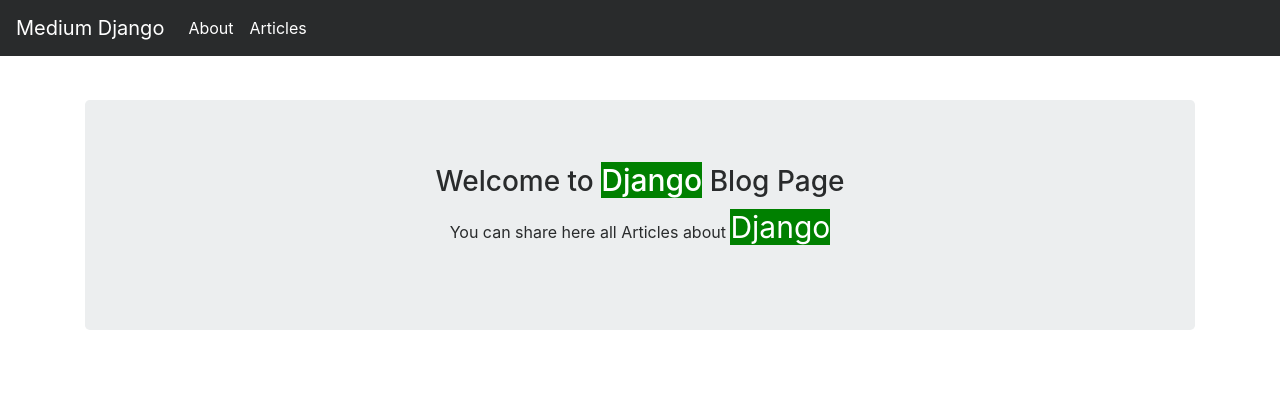
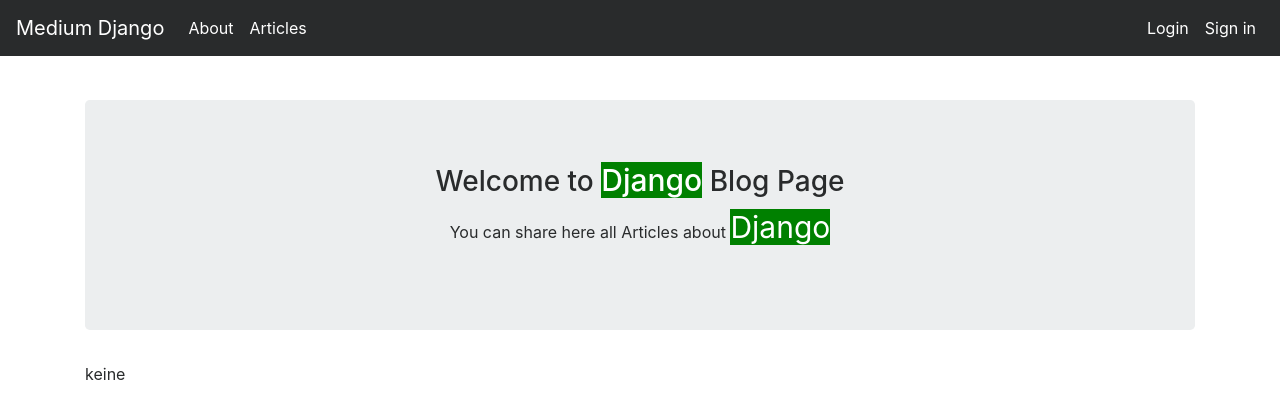
Before and after one commit to ysfoz/django_Portal, a Django app: page / in a window 1280 px wide. Shown: the top 419 px of the page. Run offline with Django 3.2, Linux system fonts and the light colour scheme; some libraries are stand-ins or nearby versions.

Commit message:
added buttons to navbar

```diff
--- a/src/templates/includes/navbar.html
+++ b/src/templates/includes/navbar.html
@@ -1,13 +1,18 @@
-
 {% block body %}
 
-
-
 <nav class="navbar navbar-toggleable-md navbar-inverse fixed-top bg-inverse">
-    <button class="navbar-toggler navbar-toggler-right" type="button" data-toggle="collapse" data-target="#navbarCollapse" aria-controls="navbarCollapse" aria-expanded="false" aria-label="Toggle navigation">
+  <button
+    class="navbar-toggler navbar-toggler-right"
+    type="button"
+    data-toggle="collapse"
+    data-target="#navbarCollapse"
+    aria-controls="navbarCollapse"
+    aria-expanded="false"
+    aria-label="Toggle navigation"
+  >
     <span class="navbar-toggler-icon"></span>
   </button>
-    <a class="navbar-brand" href="{% url 'index'  %}">Medium  Django</a>
+  <a class="navbar-brand" href="{% url 'index'  %}">Medium Django</a>
 
   <div class="collapse navbar-collapse" id="navbarCollapse">
     <ul class="navbar-nav mr-auto">
@@ -17,13 +22,25 @@
       <li class="nav-item active">
         <a class="nav-link" href="">Articles</a>
       </li>
-
     </ul>
 
 
+    <ul class="navbar-nav ml-auto">
+      {% if request.user.is_authenticated %}
+      <!-- buraya dashboarda geleek -->
+      <li class="nav-item active">
+        <a class="nav-link" href="{% url 'logout' %}">Log out</a>
+      </li>
+     {% else %}
+
+      <li class="nav-item active">
+        <a class="nav-link" href="{% url 'login' %}">Login</a>
+      </li>
+      <li class="nav-item active">
+        <a class="nav-link" href="{% url 'register' %}">Sign in</a>
+      </li>
+      {% endif%}
     </ul>
   </div>
-
-
 </nav>
 {% endblock body %}
--- a/src/templates/index.html
+++ b/src/templates/index.html
@@ -13,4 +13,13 @@
          <p>You can share here all Articles about <span class = 'django'>Django</span>  </p>
 
     </div>
+
+    <p>
+        {% if request.user.is_authenticated %}
+        signed in {{ request.user.username}}
+        {% else %}
+        keine
+        {% endif %}
+
+    </p>
 {% endblock body %}
--- a/src/user/views.py
+++ b/src/user/views.py
@@ -98,7 +98,9 @@
 
 
 def logout_user(request):
-    return render(request, 'logout.html')
+    logout(request)
+    messages.success(request,'you loged out succesfuly')
+    return redirect('index')
 
 
 def register2(request):
```
Also changed, not shown: src/templates/logout.html (deleted, +0 -11 lines). Lines whose indentation alone changed are shown as unchanged.
